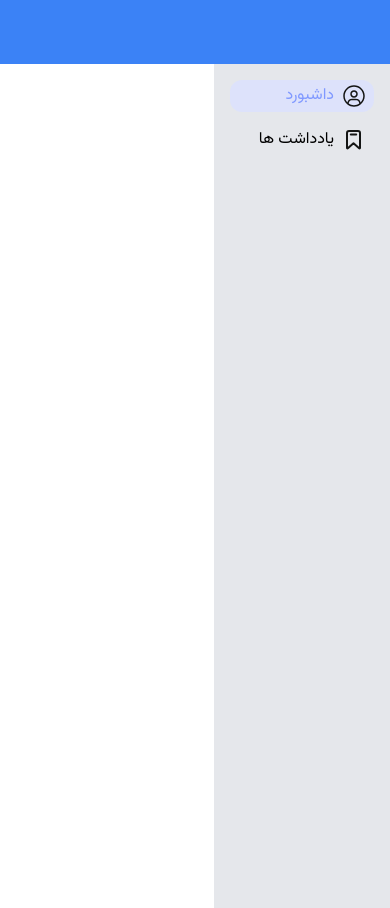
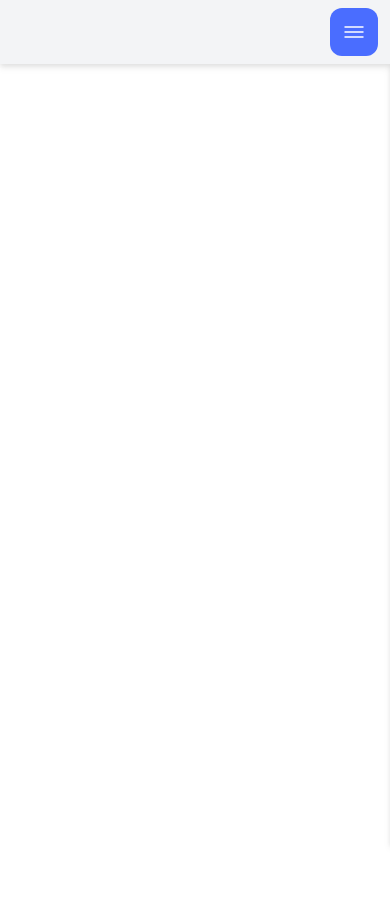
Before and after one commit to seyedali-rafazi/Note-task, a React (Vite) app: page / in a window 390 px wide. Built offline with nearby package versions, Linux system fonts and the light colour scheme.

Commit message:
add disebar for responsive

```diff
--- a/src/components/Note.tsx/header/Header.tsx
+++ b/src/components/Note.tsx/header/Header.tsx
@@ -12,7 +12,7 @@ const Header: React.FC = () => {
           onClick={() => setAddNoteOpen(true)}
           className="text-lg font-extrabold"
         >
-          اضافه کردن یادداشت <span className="text-2xl font-bold">+</span>
+         نوشتن <span className="text-2xl font-bold">+</span>
         </Button>
       </div>
       <NoteModal addNoteOpen={addNoteOpen} setAddNoteOpen={setAddNoteOpen} />
--- a/src/components/Note.tsx/table/NoteRow.tsx
+++ b/src/components/Note.tsx/table/NoteRow.tsx
@@ -1,4 +1,3 @@
-// NoteRow.tsx
 import React, { useState } from "react";
 import Table from "../../../ui/Table";
 import { truncateText } from "../../../utils/TruncateText";
@@ -14,6 +13,7 @@ interface Note {
   title: string;
   description: string;
   date: Date;
+  createdAt: Date;
 }
 
 interface NoteRowProps {
@@ -64,6 +64,7 @@ const NoteRow: React.FC<NoteRowProps> = ({ note, index }) => {
             setNoteOpen={setNoteOpen}
             title={note.title}
             description={note.description}
+            createdAt={note.createdAt}
           />,
           document.body
         )}
--- a/src/components/Note.tsx/table/NoteTable.tsx
+++ b/src/components/Note.tsx/table/NoteTable.tsx
@@ -34,7 +34,7 @@ const NoteTable: React.FC = () => {
   return (
     <div className="max-w-[2000px] mx-auto">
       {notes.length === 0 ? (
-        "هیچ یادداشتی وجود ندارد"
+        <p className="p-4 font-bold text-lg">هیچ یادداشتی وجود ندارد.</p>
       ) : (
         <div>
           <div className="flex justify-end p-5">
--- a/src/components/Note.tsx/table/TableModal.tsx
+++ b/src/components/Note.tsx/table/TableModal.tsx
@@ -1,10 +1,12 @@
 import Modal from "../../../ui/Modal";
+import toLocalDateShort from "../../../utils/toLocalDateShort";
 
 interface TableModalType {
   setNoteOpen: (open: boolean) => void;
   noteOpen: boolean;
   title: string;
   description: string;
+  createdAt: Date;
 }
 
 const TableModal: React.FC<TableModalType> = ({
@@ -12,6 +14,7 @@ const TableModal: React.FC<TableModalType> = ({
   setNoteOpen,
   title,
   description,
+  createdAt,
 }) => {
   return (
     <Modal
@@ -34,6 +37,12 @@ const TableModal: React.FC<TableModalType> = ({
             </span>
             <p>{description}</p>
           </div>
+          <div className="w-full">
+            <span className="mb-2 block text-secondery-700  font-bold">
+              زمان ساخت
+            </span>
+            <p>{toLocalDateShort(createdAt)}</p>
+          </div>
         </div>
       </div>
     </Modal>
--- a/src/icons/Icon.tsx
+++ b/src/icons/Icon.tsx
@@ -129,5 +129,36 @@ const EditdButton = () => {
     </svg>
   );
 };
+const MenuButton = () => {
+  return (
+    <svg
+      width="24"
+      height="24"
+      viewBox="0 0 24 24"
+      fill="none"
+      xmlns="http://www.w3.org/2000/svg"
+    >
+      <path
+        d="M21 7.75H3C2.59 7.75 2.25 7.41 2.25 7C2.25 6.59 2.59 6.25 3 6.25H21C21.41 6.25 21.75 6.59 21.75 7C21.75 7.41 21.41 7.75 21 7.75Z"
+        fill="#ffffff"
+      />
+      <path
+        d="M21 12.75H3C2.59 12.75 2.25 12.41 2.25 12C2.25 11.59 2.59 11.25 3 11.25H21C21.41 11.25 21.75 11.59 21.75 12C21.75 12.41 21.41 12.75 21 12.75Z"
+        fill="#ffffff"
+      />
+      <path
+        d="M21 17.75H3C2.59 17.75 2.25 17.41 2.25 17C2.25 16.59 2.59 16.25 3 16.25H21C21.41 16.25 21.75 16.59 21.75 17C21.75 17.41 21.41 17.75 21 17.75Z"
+        fill="#ffffff"
+      />
+    </svg>
+  );
+};
 
-export { TrashButton, CloseButton, NoteButton, DashboardButton, EditdButton };
+export {
+  TrashButton,
+  CloseButton,
+  NoteButton,
+  DashboardButton,
+  EditdButton,
+  MenuButton,
+};
--- a/src/ui/CustomeNavlink.tsx
+++ b/src/ui/CustomeNavlink.tsx
@@ -3,14 +3,20 @@ import { NavLink } from "react-router-dom";
 interface CustomeNavlinkType {
   children: React.ReactNode;
   path: string;
+  onClose?: () => void;
 }
 
-const CustomeNavlink: React.FC<CustomeNavlinkType> = ({ children, path }) => {
+const CustomeNavlink: React.FC<CustomeNavlinkType> = ({
+  children,
+  path,
+  onClose,
+}) => {
   const sidebarStyles =
     "flex items-center gap-x-2 text-secondery-600 hover:bg-primary-100/50 hover:text-primary-600 py-1 px-2 transition-all duration-300 rounded-xl";
   return (
     <li>
       <NavLink
+        onClick={onClose}
         to={path}
         className={({ isActive }) =>
           isActive
--- a/src/ui/Layout.tsx
+++ b/src/ui/Layout.tsx
@@ -7,12 +7,12 @@ interface LayoutType {
 
 const Layout: React.FC<LayoutType> = ({ children }) => {
   return (
-    <div className="max-w-[2000px] mx-auto bg-red-500 h-screen">
-      <div>
+    <div className="max-w-[2000px] mx-auto h-screen">
+      <div className="shadow-2xl">
         <Navbar />
       </div>
       <div className="flex w-full h-full">
-        <div className="w-[320px] h-full bg-black">
+        <div className="w-[320px] h-full bg-black hidden md:block">
           <Sidebar />
         </div>
         <div className="w-full h-screen bg-white ">{children}</div>
--- a/src/ui/Modal.tsx
+++ b/src/ui/Modal.tsx
@@ -31,17 +31,16 @@ const Modal: React.FC<ModalType> = ({
       <div className="fixed backdrop-blur-sm top-0 left-0 right-0 bottom-0 w-screen h-screen bg-black bg-opacity-30 modal z-50">
         <div
           ref={modalref}
-          className={`fixed top-1/2 left-1/2 -translate-x-1/2 -translate-y-1/2 bg-secondery-50  p-4  transition-all duration-500 ease-out md:max-h-[calc(100vh-2rem)] bg-white
-                        ${width}`}
+          className="fixed top-1/2 left-1/2 bg-secondary-100 -translate-x-1/2 -translate-y-1/2 rounded-lg bg-secondery-0 p-4 shadow-lg transition-all duration-500 ease-out w-[calc(100vw-2rem)]  md:max-w-lg max-h-[calc(100vh-2rem)]  overflow-y-auto "
         >
           <div className="relative flex flex-col items-center">
-            <div className="flex justify-center w-full mb-4">
+            <div className="flex justify-center w-full mb-4 ">
               <div className="font-bold text-lg">{logo}</div>
               <button onClick={onClose} className="absolute top-1 left-3">
                 <CloseButton />
               </button>
             </div>
-            <div className="w-full flex - justify-center">{children}</div>
+            <div className="w-full flex h-full justify-center">{children}</div>
           </div>
         </div>
       </div>
--- a/src/ui/Navbar.tsx
+++ b/src/ui/Navbar.tsx
@@ -1,5 +1,20 @@
+import { useState } from "react";
+import { MenuButton } from "../icons/Icon";
+import SideNavigator from "./SIdeNavigator";
+import Button from "./Button";
+
 const Navbar: React.FC = () => {
-  return <div className="max-w-[2000px] mx-auto bg-blue-500 h-16"></div>;
+  const [open, setOpen] = useState(false);
+  return (
+    <div className="flex items-center p-3 max-w-[2000px] mx-auto bg-secondary-100 drop-shadow-md h-16">
+      <div className="md:hidden">
+        <Button onClick={() => setOpen(true)}>
+          <MenuButton />
+        </Button>
+      </div>
+      <SideNavigator open={open} onClose={() => setOpen(false)} />
+    </div>
+  );
 };
 
 export default Navbar;
--- /dev/null
+++ b/src/ui/SIdeNavigator.tsx
@@ -0,0 +1,62 @@
+import { useEffect, useRef } from "react";
+import useOutsideClick from "../hooks/useOutsideClick";
+import { CloseButton, DashboardButton, NoteButton } from "../icons/Icon";
+import Button from "./Button";
+import CustomeNavlink from "./CustomeNavlink";
+
+interface SideNavigatorType {
+  open: boolean;
+  onClose: () => void;
+}
+
+const SideNavigator: React.FC<SideNavigatorType> = ({ open, onClose }) => {
+  const modalRef = useOutsideClick(onClose);
+  const sidebarRef = useRef<HTMLDivElement>(null);
+
+  useEffect(() => {
+    if (open) {
+      document.body.classList.add("overflow-hidden");
+      sidebarRef.current?.classList.remove("translate-x-full");
+    } else {
+      document.body.classList.remove("overflow-hidden");
+      sidebarRef.current?.classList.add("translate-x-full");
+    }
+  }, [open]);
+
+  return (
+    <div
+      className={`${
+        open ? "fixed top-0 left-0 right-0 bottom-0 w-full h-screen " : ""
+      }`}
+    >
+      <div
+        className={`fixed  top-0 right-0 w-full  h-screen bg-white bg-opacity-30 modal lg:hidden transition-transform duration-700  ${
+          open ? "" : "translate-x-full"
+        }`}
+        ref={sidebarRef}
+      >
+        <div className="top-0 right-0 bg-white w-full h-screen">
+          <div>
+            <div className="w-full h-32 relative">
+              <Button onClick={onClose}>
+                <CloseButton />
+              </Button>
+            </div>
+            <div className="flex flex-col gap-3 p-4">
+              <CustomeNavlink onClose={onClose} path="/">
+                <DashboardButton />
+                <span>داشبورد</span>
+              </CustomeNavlink>
+              <CustomeNavlink onClose={onClose} path="/note">
+                <NoteButton />
+                <span>یادداشت ها</span>
+              </CustomeNavlink>
+            </div>
+          </div>
+        </div>
+      </div>
+    </div>
+  );
+};
+
+export default SideNavigator;
```
